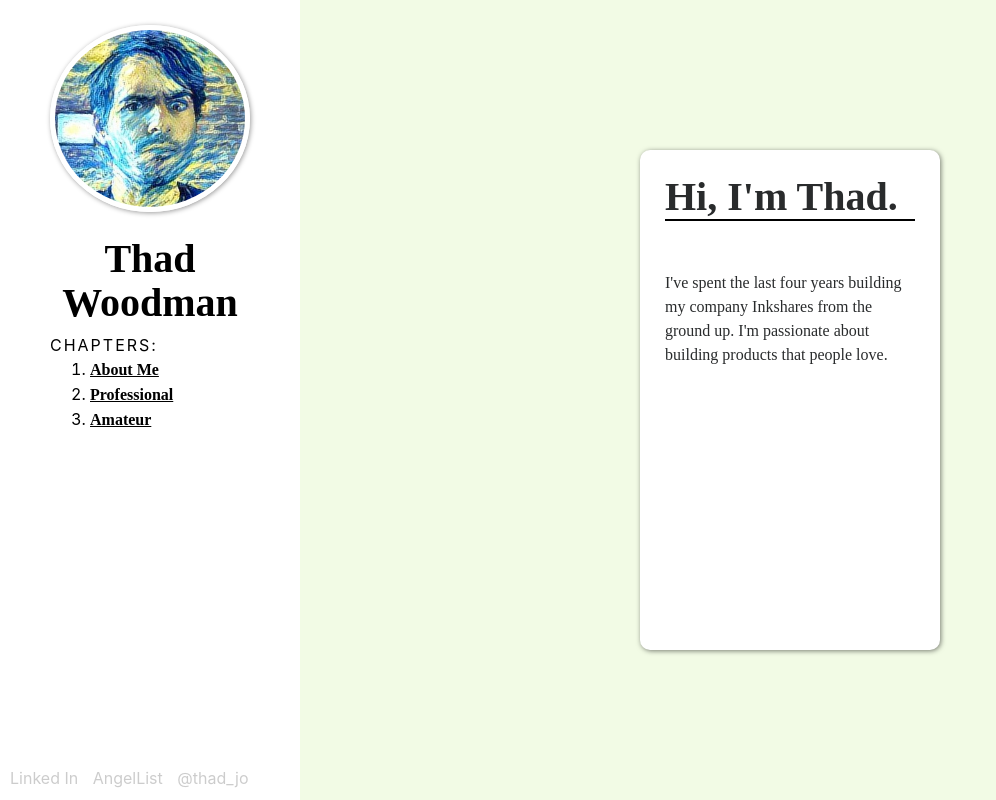
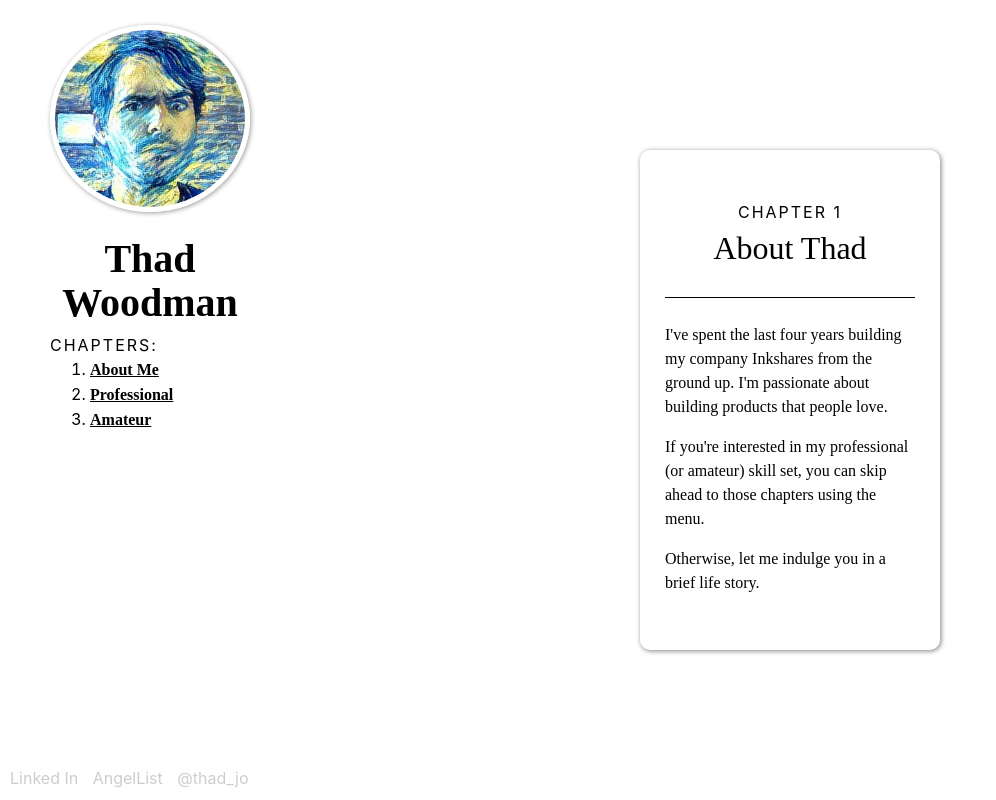
Before and after one commit to thadwoodman/fyi, a plain HTML site: page index.html in a window 1280 px wide. Shown: the whole page, without its empty margins (0-996 px from the left). Drawn offline with nearby package versions, Linux system fonts and the light colour scheme; a web font is replaced by a local one.

Commit message:
chapter headers in place

```diff
--- a/assets/css/main.sass
+++ b/assets/css/main.sass
@@ -1,10 +1,12 @@
+$serif: 'Coustard', serif
+
 body
   background: pink
   h1, h2, h3, h4, h5
-    font-family: 'Coustard', serif
+    font-family: $serif
     font-weight: 900
   p
-    font-family: 'Coustard', serif
+    font-family: $serif
   h2
     border-top: 4px solid black
 
@@ -32,7 +34,7 @@ body
       ol.chapter-list
 
         a
-          font-family: 'Coustard', serif
+          font-family: $serif
           font-weight: bold
           color: black
           display: block
@@ -44,7 +46,6 @@ body
     height: 100%
     position: absolute
     .chapter
-      background: #f2fbe5
       display: flex
       flex-wrap: nowrap
       overflow-x: auto
@@ -54,7 +55,7 @@ body
       align-items: center
       position: relative
       .page
-        opacity: .2
+        color: rgba(1,1,1,.3)
         min-height: 500px
         min-width: 300px
         max-height: 500px
@@ -67,11 +68,39 @@ body
         border-radius: 10px
         border: 1px sold whitesmoke
         box-shadow: 1px 1px 5px rgba(1,1,1,.5)
-        h1.chapter-header
-          border-bottom: 2px solid black
-          margin-bottom: 50px
+        .page-header
+          font-size: .5em
+          color: rgba(1,1,1,.4)
+          border-bottom: 1px solid rgba(1,1,1,.4)
+          text-align: right
+          margin-bottom: 25px
+          padding-bottom: 5px
+          .chapter-name
+            float: left
+          .page-number
+            float:right
+
+        .chapter-header
+          text-align: center
+          border-bottom: 1px solid black
+          padding: 25px
+          margin-bottom: 25px
+          .chapter-number
+            text-transform: uppercase
+            letter-spacing: 2px
+          .chapter-name
+            font-family: $serif
+            font-size: 2em
+            display: inline-block
+
         &.active
-          opacity: 1
+          color: black
+          border-color: black
+      // end page
+      .page-counter
+        position: absolute
+        top: 0
+        right: 0
 
   .social-links-container
     position: absolute
--- a/assets/js/main.js
+++ b/assets/js/main.js
@@ -1,16 +1,30 @@
 $(function(){
 
   //page functionality
-  function initializePages(){
+  initializeBook();
+  function initializeBook(){
+
     var chapter = $('[data-book=chapter]');
-    var pages = chapter.children('.page');
+    initializeChapter(chapter);
 
-    makeActive();
+    function initializeChapter(chapter){
 
+      var chapterName = chapter.data().name;
+      var pages       = chapter.children('.page');
+      makeActive(); // makes first page active by default
+
+      //initialize chapter header
+      var chapterHeader = $('<div>').addClass('chapter-header').append(
+        $('<div>').addClass('chapter-number').html("Chapter " + chapter.data().number)
+      ).append(
+        $('<div>').addClass('chapter-name').html(chapter.data().name)
+      )
+      pages.eq(0).prepend(chapterHeader);
+
+
+      // setup each page
       $.each(pages, function(index,page){
-      var centeringBuffer = ((chapter.outerWidth() - $(page).outerWidth()) / 2);
-      var margin = "0px " + centeringBuffer + "px"
-      $(page).css({margin: margin})
+        initializePage(page);
       });
 
       // scroll to next on key down
@@ -77,8 +91,7 @@ $(function(){
           - page.outerWidth()
           - parseInt(page.css('margin-left'))
         );
-      console.log(scrollDistance);
-      chapter.scrollLeft(scrollDistance);
+        $(chapter).animate({scrollLeft: scrollDistance}, 250, 'swing');
       }
 
       //assign active class to page
@@ -91,8 +104,28 @@ $(function(){
           pages.first().addClass('active');
         }
       }
+
+      function initializePage(page){
+
+        // create buffer in margin to center each page
+        var centeringBuffer = ((chapter.outerWidth() - $(page).outerWidth()) / 2);
+        var margin = "0px " + centeringBuffer + "px";
+        $(page).css({margin: margin});
+
+        //
+        var pageNumber = pages.index(page) + 1;
+        if (pageNumber > 1){
+          var numberEl = $('<span>').addClass('page-number').html(pageNumber);
+          var chapterNameEl = $('<span>').addClass('chapter-name').html(chapterName);
+          var pageHeader =  $('<div>').addClass('page-header');
+          pageHeader.append(chapterNameEl);
+          pageHeader.append(numberEl);
+          page.prepend(pageHeader[0]);
         }
 
-  initializePages();
+      }
+
+    } // ends initializeChapter
+  }
 
 });
--- a/index.html
+++ b/index.html
@@ -5,8 +5,8 @@
 
     <!-- JS -->
     <script
-      src="https://code.jquery.com/jquery-3.2.1.slim.min.js"
-      integrity="sha256-k2WSCIexGzOj3Euiig+TlR8gA0EmPjuc79OEeY5L45g="
+      src="https://code.jquery.com/jquery-3.2.1.min.js"
+      integrity="sha256-hwg4gsxgFZhOsEEamdOYGBf13FyQuiTwlAQgxVSNgt4="
       crossorigin="anonymous"></script>
 
     <!-- CSS -->
@@ -16,8 +16,10 @@
     <!-- Fonts -->
     <link href="https://fonts.googleapis.com/css?family=Coustard:900" rel="stylesheet">
     <link href="https://fonts.googleapis.com/css?family=Coustard:400" rel="stylesheet">
+
   </head>
   <body>
+
     <nav class='main-menu'>
       <div class="image-container">
         <img src="assets/imgs/mug.jpg" class='profile-pic'>
@@ -38,11 +40,12 @@
       </div>
     </nav>
     <div class="book">
-      <div class="chapter" data-book="chapter">
+      <div class="chapter" data-book="chapter" data-name="About Thad" data-number='1'>
 
         <div class="page">
-          <h1 class='chapter-header'>Hi, I'm Thad.</h1>
           <p>I've spent the last four years building my company Inkshares from the ground up.  I'm passionate about building products that people love.</p>
+          <p>If you're interested in my professional (or amateur) skill set, you can skip ahead to those chapters using the menu.</p>
+          <p>Otherwise, let me indulge you in a brief life story.</p>
         </div>
 
         <div class="page">
@@ -50,16 +53,23 @@
         </div>
 
         <div class="page">
-          <p>I was raised in NC.  Best goddamn state in the union.</p>
+          <p>Starting a business in the Bay was hard back then, and my parents wanted to be closer to their roots on the East Coast. So we picked up and moved to North Carolina when I was just a tot. I grew up in the Raleigh Durham area and still consider it home.</p>
         </div>
 
         <div class="page">
-          <p>I studied Philosophy and Economics at Reed. Here is my senior thesis on the metaphysics of material composition and the philosophy of language.</p>
+          <p>I studied Philosophy and Economics at Reed. I wrote my senior thesis on the metaphysics of material composition and the philosophy of language.</p>
+          <p>Turns out I believe that material ordinary objects like tables and chairs really exist – ain't philosophy something!</p>
         </div>
 
         <div class="page">
           <p>After college I was an analyst and project manager at an economic consulting firm in Seattle.  Although most of our analyses were for our clients here is a research paper I did on wage disparities between the public and private sector.</p>
         </div>
+
+        <div class="page">
+          <p>After a year of data wrangling and p-value hacking using SAS and Stata, I was burned out. I bought a one-way ticket to Costa Rica and started picking up odd-jobs doing websites (mostly LAMP stacks).</p>
+        </div>
+
+
 
       </div>
       <!-- end chapter -->
```
Also changed, not shown: assets/css/main.css, 1 other file. Lines whose indentation alone changed are shown as unchanged.
